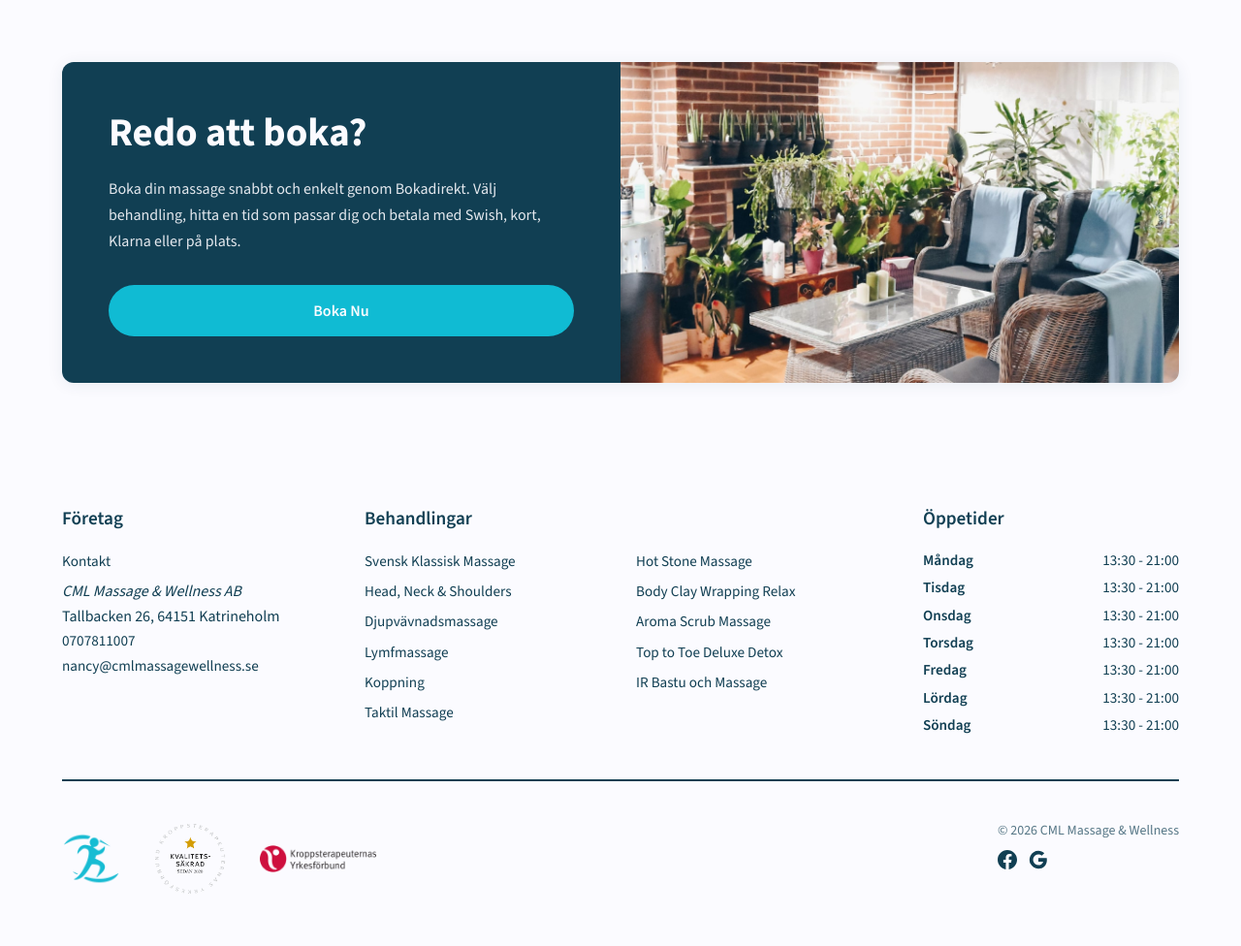
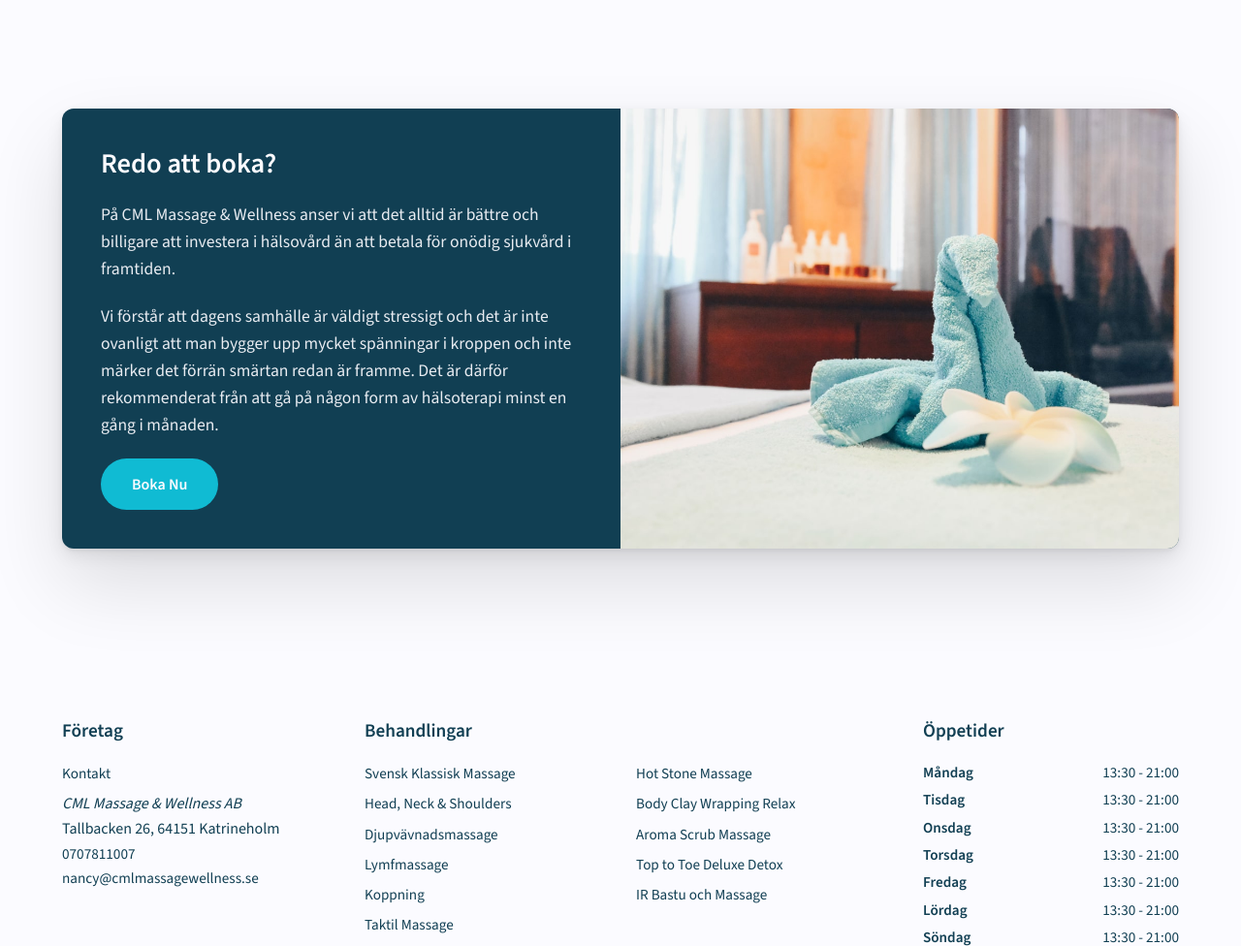
Before and after one commit to stevenlomon/cml-massage-rebuild, a PHP site: page /kontakt.php in a window 1280 px wide. Shown: the part 1446-2422 px from the top of the page at 97% size. Before the commit the page ends 2368 px from the top, so only its background shows below. Run offline with PHP 8.4, Linux system fonts and the light colour scheme.

Commit message:
fix: restyle CTA booking card to match split-banner pattern with live site image
Switch CTA card from .cta-card to .split-banner classes for consistent
styling with IR Bastu and Presentkort cards. Split paragraph into two
blocks, fix button width, add vertical breathing room, and use the
live site's spa/towels image.

Co-Authored-By: Claude Opus 4.6 <noreply@anthropic.com>

```diff
--- a/assets/css/style.css
+++ b/assets/css/style.css
@@ -565,6 +565,11 @@ h3 {
     display: flex;
     flex-direction: column;
     gap: clamp(2.5rem, 5vw, 3.5rem);
+}
+
+.cta-booking {
+    padding-top: clamp(5rem, 10.8vw, 7rem);
+    padding-bottom: clamp(5rem, 10.8vw, 7rem);
 }
 
 /* ===== Partners / Friskvård Logos ===== */
--- a/src/templates/cta-booking.php
+++ b/src/templates/cta-booking.php
@@ -1,20 +1,20 @@
 <?php
 declare(strict_types=1);
 $cta_heading = $cta_heading ?? 'Hur kan du uppleva ett friskare du?';
-$cta_text = $cta_text ?? 'På CML Massage & Wellness anser vi att det alltid är bättre och billigare att investera i hälsovård än att betala för onödig sjukvård i framtiden. Vi förstår att dagens samhälle är väldigt stressigt och det är inte ovanligt att man bygger upp mycket spänningar i kroppen och inte märker det förrän smärtan redan är framme. Det är därför rekommenderat från att gå på någon form av hälsoterapi minst en gång i månaden.';
 $cta_button_text = $cta_button_text ?? 'Se Behandlingar';
 $cta_button_url = $cta_button_url ?? '/behandlingar.php';
 ?>
-<section class="cta-banner">
+<section class="promo-cards cta-booking">
     <div class="container">
-        <div class="cta-card">
-            <div class="cta-content">
+        <div class="split-banner">
+            <div class="split-banner-content">
                 <h2><?= e($cta_heading) ?></h2>
-                <p><?= e($cta_text) ?></p>
-                <a href="<?= e($cta_button_url) ?>" class="btn btn-primary"><?= e($cta_button_text) ?></a>
+                <p>På CML Massage &amp; Wellness anser vi att det alltid är bättre och billigare att investera i hälsovård än att betala för onödig sjukvård i framtiden.</p>
+                <p>Vi förstår att dagens samhälle är väldigt stressigt och det är inte ovanligt att man bygger upp mycket spänningar i kroppen och inte märker det förrän smärtan redan är framme. Det är därför rekommenderat från att gå på någon form av hälsoterapi minst en gång i månaden.</p>
+                <div><a href="<?= e($cta_button_url) ?>" class="btn btn-primary"><?= e($cta_button_text) ?></a></div>
             </div>
-            <div class="cta-image">
-                <img src="/assets/images/salongen.jpg" alt="CML Massage & Wellness salong" width="500" height="350" loading="lazy">
+            <div class="split-banner-image">
+                <img src="/assets/images/upplev-friskare-du.jpg" alt="CML Massage & Wellness salong med handdukar vikta som svanar" width="1200" height="854" loading="lazy">
             </div>
         </div>
     </div>
```
Also changed, not shown: assets/images/upplev-friskare-du.jpg (added).
